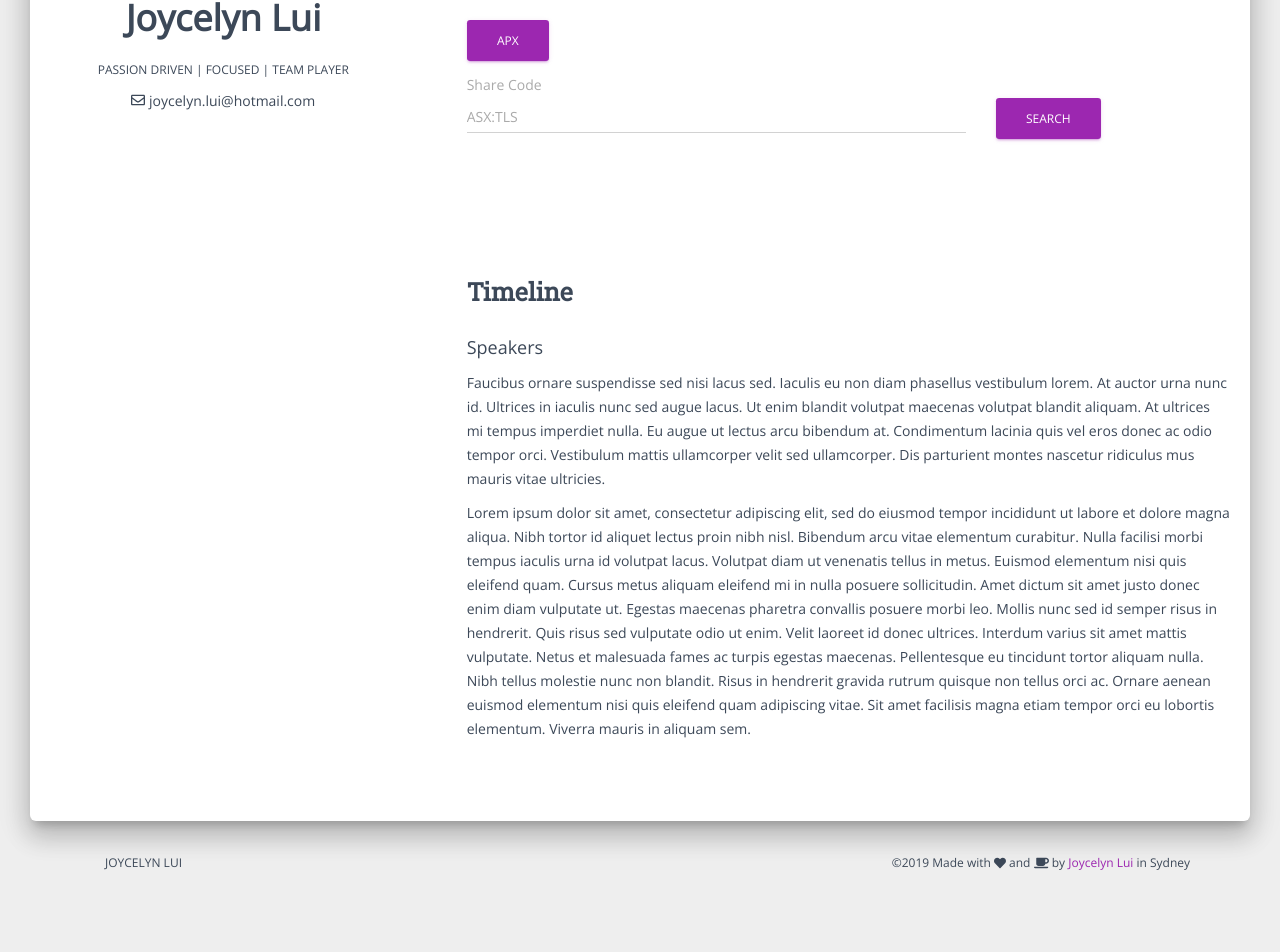
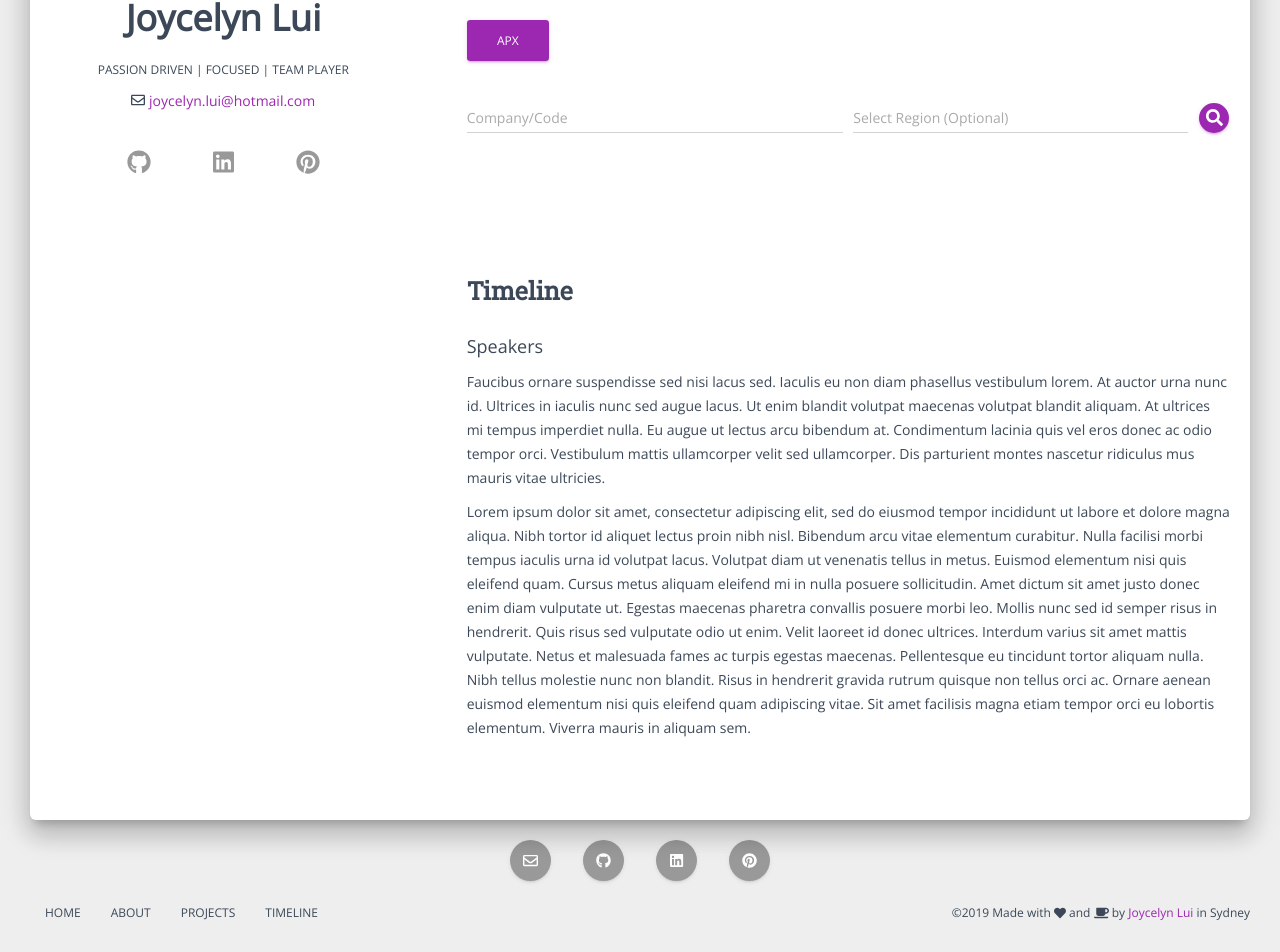
Before and after one commit to jlylui/portfolio, a Next.js app: page / in a window 1280 px wide. Shown: the part 457-1409 px from the top of the page. Before the commit the page ends 1362 px from the top, so only its background shows below. Built offline with nearby package versions, Linux system fonts and the light colour scheme.

Commit message:
changed the form to search for endpoint; added social media logos and links

```diff
--- a/components/About.js
+++ b/components/About.js
@@ -1,10 +1,25 @@
 import React, { Component } from "react";
 import { FontAwesomeIcon } from "@fortawesome/react-fontawesome";
+
+const socialMedia = [
+  {
+    icon: ["fab", "github"],
+    link: "https://www.github.com/jlylui"
+  },
+  {
+    icon: ["fab", "linkedin"],
+    link: "https://www.linkedin.com/in/joycelyn-lui-44302585"
+  },
+  {
+    icon: ["fab", "pinterest"],
+    link: "https://www.pinterest.co.uk/heyjoycelyn/"
+  }
+];
 
 export default class About extends Component {
   render() {
     return (
-      <div className="col-lg-4 text-center">
+      <div className="col-lg-4 text-center" id="about">
         <img
           src="/static/img/me.jpg"
           alt=""
@@ -15,7 +30,20 @@ export default class About extends Component {
           <h6>Passion driven | Focused | Team Player</h6>
           <p>
             <FontAwesomeIcon icon={["far", "envelope"]} />{" "}
-            joycelyn.lui@hotmail.com
+            <a href="mailto:joycelyn.lui@hotmail.com">
+              joycelyn.lui@hotmail.com
+            </a>
+          </p>
+        </div>
+        <div className="row justify-content-center">
+          <p>
+            {socialMedia.map(media => (
+              <a href={media.link} target="_blank">
+                <button className="btn btn-social btn-link">
+                  <FontAwesomeIcon icon={media.icon} size="2x" />
+                </button>
+              </a>
+            ))}
           </p>
         </div>
       </div>
--- a/components/Form.js
+++ b/components/Form.js
@@ -1,13 +1,15 @@
 import React, { useState, useRef } from "react";
+import { FontAwesomeIcon } from "@fortawesome/react-fontawesome";
 import axios from "axios";
 
 const Form = props => {
-  const [code, setCode] = useState("");
+  const [keywords, setKeywords] = useState("");
+  const [region, setRegion] = useState("");
   const [inputFocused, setInputFocused] = useState("");
   const handleSubmit = async event => {
     const params = {
-      function: "TIME_SERIES_DAILY",
-      symbol: code,
+      function: "SYMBOL_SEARCH",
+      keywords: keywords,
       apikey: "H8HG5KWNVPK38JDU"
     };
     event.preventDefault();
@@ -19,7 +21,8 @@ const Form = props => {
           httpRequestErrored: false,
           status: response.status,
           statusText: response.statusText,
-          data: response.data
+          data: response.data,
+          inputRegion: region
         };
       })
       .catch(error => {
@@ -30,32 +33,56 @@ const Form = props => {
       });
     props.onSubmit(resp);
   };
+
   return (
     <div className="" id="asxSearch">
       <form onSubmit={handleSubmit}>
-        <div className="row">
-          <div className="col-sm-8">
-            <div className={`form-group bmd-form-group ${inputFocused}`}>
-              <label className="bmd-label-static">Share Code</label>
+        <div className="form-row">
+          <div
+            className={`col-md-6 form-group bmd-form-group ${inputFocused} ${
+              keywords !== "" ? "is-filled" : ""
+            } `}
+          >
+            <label className="bmd-label-floating">Company/Code</label>
             <input
               type="text"
               className="form-control"
-                id="shareCode"
-                value={code}
-                onChange={event => setCode(event.target.value)}
+              id="keywords"
+              value={keywords}
+              onChange={event => setKeywords(event.target.value)}
               require="true"
-                placeholder="ASX:TLS"
+              // placeholder="Telstra"
               onFocus={() => setInputFocused("is-focused")}
               onBlur={() => setInputFocused("")}
             />
           </div>
+
+          <div
+            className={`col form-group bmd-form-group + ${
+              region !== "" ? "is-filled" : ""
+            }
+            `}
+          >
+            <label className="bmd-label-floating">
+              Select Region (Optional)
+            </label>
+            <select
+              className="form-control selectpicker"
+              id=""
+              onChange={event => setRegion(event.target.value)}
+            >
+              <option className="dropdown-item"></option>
+              <option className="dropdown-item">Australia</option>
+              <option className="dropdown-item">United States</option>
+            </select>
           </div>
-          <div className="col-sm-4 text-left">
-            <div className="form-group bmd-form-group">
-              <button className="btn btn-primary btn-raised inline-btn">
-                Search
+
+          <div className="col-auto text-left form-group bmd-form-group">
+            <button className="btn btn-primary btn-raised btn-fab btn-round btn-sm">
+              <span className="material-icons">
+                <FontAwesomeIcon icon="search" />
+              </span>
             </button>
-            </div>
           </div>
         </div>
       </form>
--- a/components/Layout.js
+++ b/components/Layout.js
@@ -1,3 +1,6 @@
+import React from "react";
+import Link from "next/link";
+
 import { library, config } from "@fortawesome/fontawesome-svg-core";
 import { fab } from "@fortawesome/free-brands-svg-icons";
 import {
@@ -6,13 +9,15 @@ import {
   faCode,
   faHistory,
   faHeart,
-  faCoffee
+  faCoffee,
+  faSearch
 } from "@fortawesome/free-solid-svg-icons";
 import { faEnvelope } from "@fortawesome/free-regular-svg-icons";
 import { FontAwesomeIcon } from "@fortawesome/react-fontawesome";
 
 import Head from "next/head";
 import NavBar from "./NavBar";
+
 import "../static/css/material-kit.css";
 import "../static/css/style.css";
 
@@ -25,7 +30,8 @@ library.add(
   faHistory,
   faHeart,
   faCoffee,
-  faEnvelope
+  faEnvelope,
+  faSearch
 );
 
 const navMenu = [
@@ -55,18 +61,27 @@ const navMenu = [
 
 const socialMedia = [
   {
+    icon: ["far", "envelope"],
+    link: "mailto:joycelyn.lui@hotmail.com",
+    target: ""
+  },
+  {
     icon: ["fab", "github"],
-    link: ""
+    link: "https://www.github.com/jlylui",
+    target: "_blank"
   },
   {
     icon: ["fab", "linkedin"],
-    link: ""
+    link: "https://www.linkedin.com/in/joycelyn-lui-44302585",
+    target: "_blank"
   },
   {
     icon: ["fab", "pinterest"],
-    link: ""
+    link: "https://www.pinterest.co.uk/heyjoycelyn/",
+    target: "_blank"
   }
 ];
+
 const date = new Date().getFullYear();
 
 const Layout = props => {
@@ -87,15 +102,28 @@ const Layout = props => {
       ></div>
       <div className="main main-raised">{props.children}</div>
       <footer className="footer footer-default">
-        <div className="container">
-          <nav className="float-left">
-            <ul>
-              <li>
-                <a href="https://www.joycelynlui.com/">JOYCELYN LUI</a>
-              </li>
+        <div className="container nav-container">
+          <div className="row justify-content-center">
+            {socialMedia.map(media => (
+              <div className="col-auto">
+                <a href={media.link} target={media.target}>
+                  <button className="btn btn-social btn-just-icon btn-round">
+                    <FontAwesomeIcon icon={media.icon} size="1.5x" />
+                  </button>
+                </a>
+              </div>
+            ))}
+          </div>
+          <nav className="float-md-left">
+            <ul className="footer-nav-menu">
+              {navMenu.map(link => (
+                <li>
+                  <a href={link.link}>{link.label}</a>
+                </li>
+              ))}
             </ul>
           </nav>
-          <div className="copyright float-right">
+          <div className="copyright float-md-right">
             &copy;{date} Made with <FontAwesomeIcon icon={"heart"} /> and{" "}
             <FontAwesomeIcon icon={"coffee"} /> by{" "}
             <a href="https://www.joycelynlui.com/" target="blank">
--- a/components/NavBar.js
+++ b/components/NavBar.js
@@ -1,4 +1,4 @@
-import { useState, useRef, useEffect } from "react";
+import React, { useState, useRef, useEffect } from "react";
 import { FontAwesomeIcon } from "@fortawesome/react-fontawesome";
 import Link from "next/link";
 
--- a/components/StockData.js
+++ b/components/StockData.js
@@ -31,11 +31,38 @@ const StockData = () => {
         </Link>
       </div>
       <Form onSubmit={handleResponse} />
-      {response && response.data["Meta Data"] ? (
-        <GraphCard
-          timeSeriesData={response.data["Time Series (Daily)"]}
-          metaData={response.data["Meta Data"]}
-        />
+      {response ? (
+        response.data["bestMatches"] &&
+        response.data["bestMatches"].length > 0 ? (
+          <ul>
+            {response.data["bestMatches"]
+              .filter(match =>
+                response.inputRegion !== ""
+                  ? match["4. region"] === response.inputRegion
+                  : match
+              )
+              .map((result, index) => (
+                <li key={index}>
+                  <Link
+                    href={{
+                      pathname: "/share",
+                      query: {
+                        shareCode: result["1. symbol"]
+                      }
+                    }}
+                    as={`share/${result["1. symbol"]}`}
+                  >
+                    <a>
+                      {result["1. symbol"]} ({result["2. name"]}{" "}
+                      {response.inputRegion !== "" ? "" : result["4. region"]})
+                    </a>
+                  </Link>
+                </li>
+              ))}
+          </ul>
+        ) : (
+          <p>No match found</p>
+        )
       ) : null}
     </div>
   );
--- a/pages/share.js
+++ b/pages/share.js
@@ -6,6 +6,7 @@ const Share = props => {
   const shareSymbol = props.data["Meta Data"]["Symbol"];
 
   return (
+    <div className="container">
       <div className="row">
         <div className="container">
           <h3 className="title">Share</h3>
@@ -15,6 +16,7 @@ const Share = props => {
               timeSeriesData={props.data["Time Series (Daily)"]}
               metaData={props.data["Meta Data"]}
             />
+          </div>
         </div>
       </div>
     </div>
--- a/static/css/style.css
+++ b/static/css/style.css
@@ -44,6 +44,7 @@
 
 .profile-name {
   margin-top: -80px;
+  margin-bottom: 20px;
 }
 .profile-title {
   margin-block-start: 0 !important;
@@ -63,6 +64,19 @@
   padding-right: 20px;
 }
 
+.btn.btn-fab,
+.btn.btn-just-icon {
+  font-size: 15px;
+}
+
+select.form-control:not([size]):not([multiple]) {
+  height: 36px;
+}
+
+footer ul li a {
+  font-size: 10px !important;
+}
+
 @media all and (max-width: 991px) {
   .navbar-collapse {
     visibility: hidden;
@@ -79,9 +93,17 @@
   }
 }
 /* Small devices (landscape phones, 576px and up) */
+@media (min-width: 375px) {
+  footer ul li a {
+    font-size: 12px !important;
+  }
+}
 @media (min-width: 425px) {
   .nav-item .nav-link {
     font-size: 15px !important;
+  }
+  footer ul li a {
+    font-size: 12px !important;
   }
 }
 
```
Lines whose indentation alone changed are shown as unchanged.
